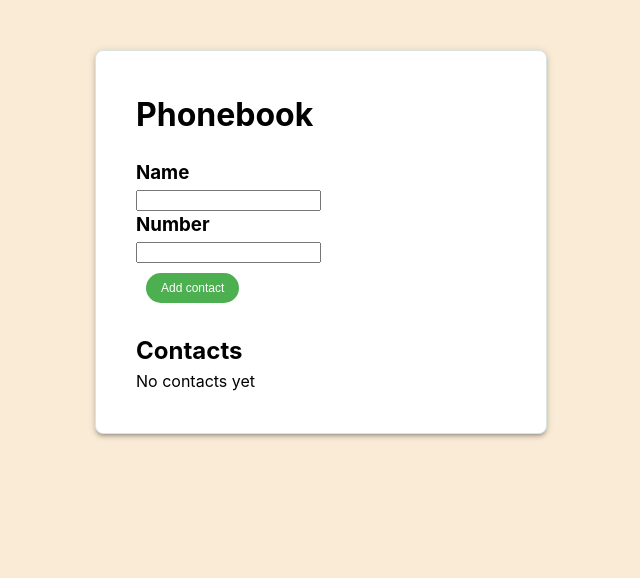
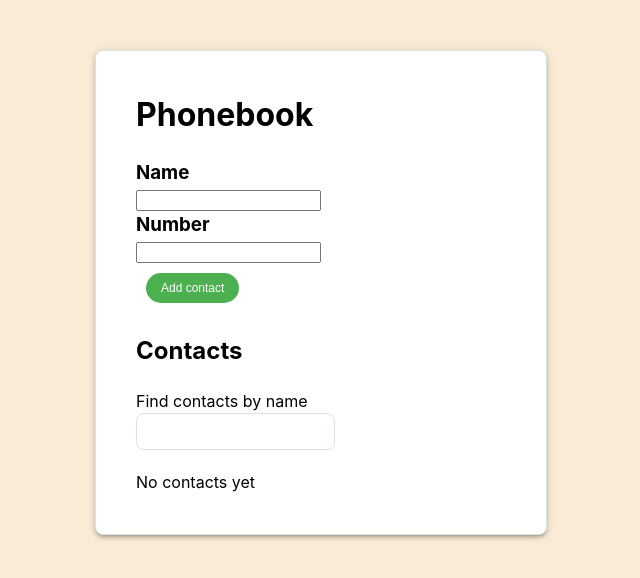
Before and after one commit to YaroslavaSenko/goit-react-hw-06-phonebook, a React (Create React App) app: page / in a window 1280 px wide. Shown: the top 578 px of the page, without its empty margins (319-959 px from the left). Built offline with nearby package versions, Linux system fonts and the light colour scheme.

Commit message:
Update App.jsx

```diff
--- a/src/components/App.jsx
+++ b/src/components/App.jsx
@@ -1,6 +1,6 @@
 // import { useEffect, useState } from "react";
 import ContactForm from "./ContactForm/ContactForm";
-// import Filter from "./Filter/Filter";
+import Filter from "./Filter/Filter";
 import ContactList from "./ContactList/ContactList";
 // import { nanoid } from 'nanoid';
 import { Contacts } from './App.styled';
@@ -12,7 +12,7 @@ export const App = () => {
   <ContactForm/>
 
   <h2>Contacts</h2>
-  {/* <Filter/> */}
+  <Filter/>
 
   <ContactList/>
 </Contacts>
```
